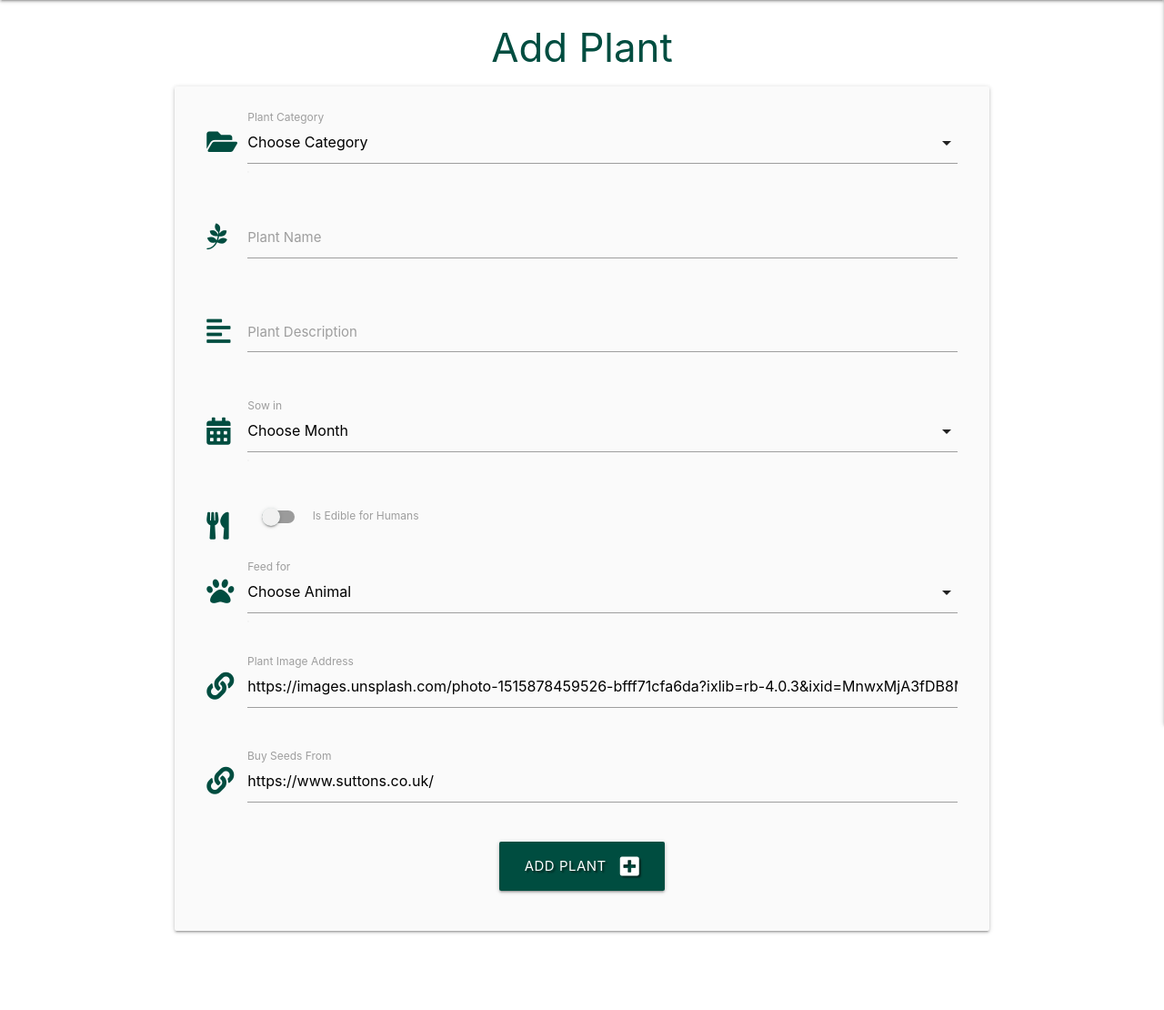
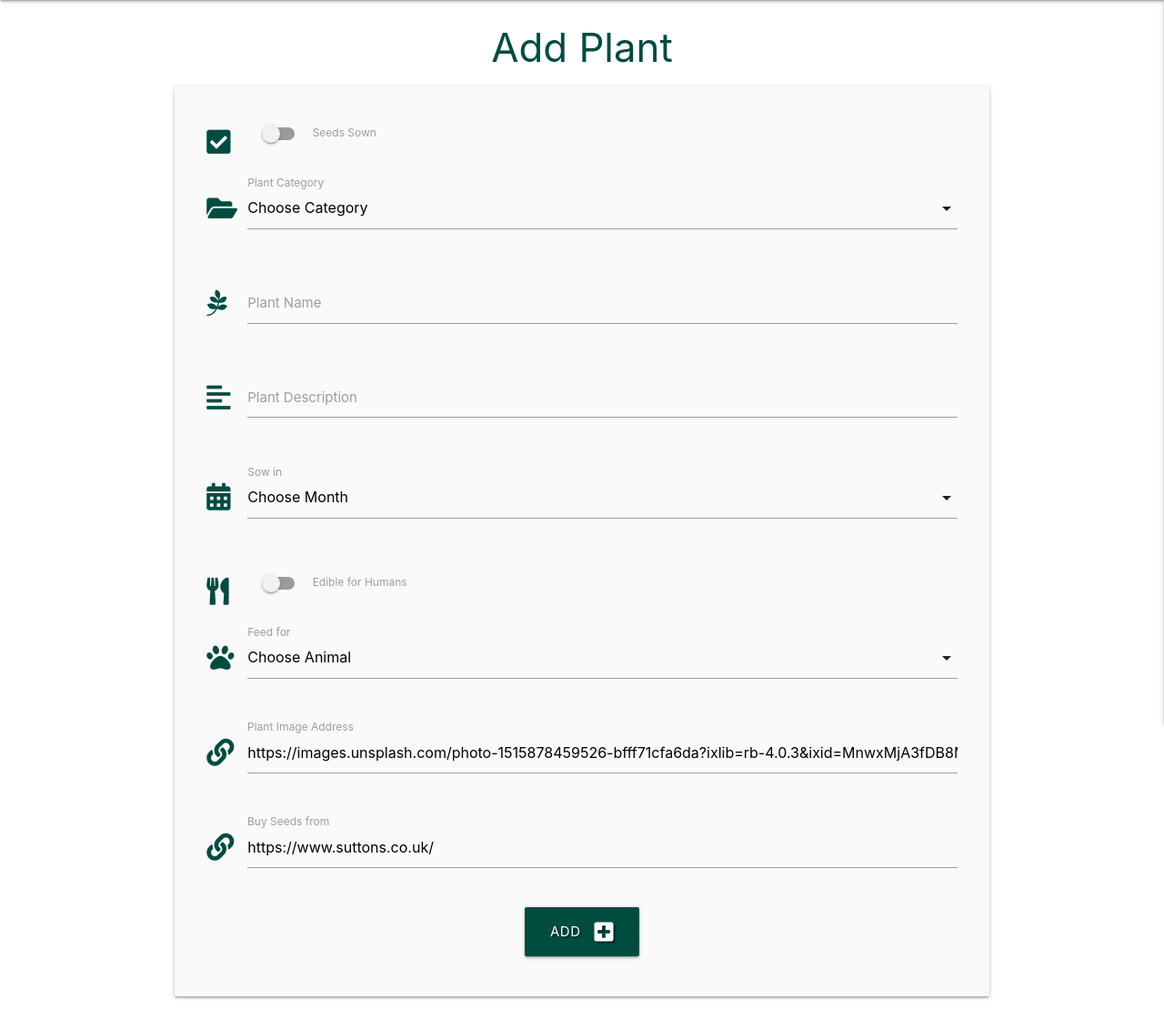
Before and after one commit to janet-dev/ci-milestone-project-3, a Flask app: page /add_plant in a window 1280 px wide. Shown: the part 64-1174 px from the top of the page at 91% size. Before the commit the page ends 1090 px from the top, so only its background shows below. Run offline with Flask 2, Linux system fonts and the light colour scheme; the visitor is signed in with stand-in values (Sample User, id 1); data that the repository does not hold is empty; some libraries are stand-ins or nearby versions.

Commit message:
Add toggle for Seeds Sown and orange tick icon on card face

```diff
--- a/app.py
+++ b/app.py
@@ -292,11 +292,14 @@ def add_plant():
     '''
     if request.method == "POST":
         is_edible = "on" if request.form.get("is_edible") else "off"
+        is_done = "on" if request.form.get("is_done") else "off"
+
         plant = {
             "category_name": request.form.get("category_name"),
             "plant_name": request.form.get("plant_name"),
             "plant_description": request.form.get("plant_description"),
             "sow": request.form.get("sow"),
+            "is_done": is_done,
             "is_edible": is_edible,
             "animal_name": request.form.get("animal_name"),
             "link": request.form.get("link"),
@@ -336,12 +339,14 @@ def edit_plant(plant_id):
 
     if request.method == "POST":
         is_edible = "on" if request.form.get("is_edible") else "off"
+        is_done = "on" if request.form.get("is_done") else "off"
         submit = {
             "category_name": request.form.get("category_name"),
             "plant_name": request.form.get("plant_name"),
             "plant_description": request.form.get("plant_description"),
             "sow": request.form.get("sow"),
             "is_edible": is_edible,
+            "is_done": is_done,
             "animal_name": request.form.get("animal_name"),
             "link": request.form.get("link"),
             "seed_link": request.form.get("seed_link"),
--- a/templates/add_plant.html
+++ b/templates/add_plant.html
@@ -5,6 +5,20 @@
 
     <div class="row card-panel grey lighten-5">
         <form class="col s12" method="POST" action="{{ url_for('add_plant') }}">
+            <!-- is_done toggle -->
+            <div class="row">
+                <div class="input-field col s12">
+                    <!-- Switch -->
+                    <div class="switch">
+                        <i class="fas fa-check-square prefix teal-text text-darken-4"></i>
+                        <label for="is_done">
+                            <input type="checkbox" id="is_done" name="is_done">
+                            <span class="lever"></span>
+                            Seeds Sown
+                        </label>
+                    </div>
+                </div>
+            </div>
             <!-- category selection -->
             <div class="row">
                 <div class="input-field col s12">
@@ -58,7 +72,7 @@
                         <label for="is_edible">
                             <input type="checkbox" id="is_edible" name="is_edible">
                             <span class="lever"></span>
-                            Is Edible for Humans
+                            Edible for Humans
                         </label>
                     </div>
                 </div>
@@ -91,14 +105,14 @@
                     <i class="fas fa-link prefix teal-text text-darken-4"></i>
                     <input id="seed_link" name="seed_link" minlength="5" maxlength="150" type="text" class="validate" required
                         value="https://www.suttons.co.uk/">
-                    <label for="seed_link">Buy Seeds From</label>
+                    <label for="seed_link">Buy Seeds from</label>
                 </div>
             </div>
             <!-- submit button -->
             <div class="row">
                 <div class="col s12 center-align">
                     <button type="submit" class="btn-large teal darken-4 text-shadow">
-                        Add Plant <i class="fas fa-plus-square right"></i>
+                        Add <i class="fas fa-plus-square right"></i>
                     </button>
                 </div>
             </div>
--- a/templates/plants.html
+++ b/templates/plants.html
@@ -37,6 +37,10 @@
                                         data-position="right" data-tooltip="EDIBLE"></i>
                                 {% endif %}
                                 <br>Sow: {{ plant.sow }}
+                                {% if plant.is_done == "on" %}
+                                    <i class="fas fa-check-square amber-text text-darken-4 tooltipped"
+                                        data-position="right" data-tooltip="DONE"></i>
+                                {% endif %}
                                 <i class="fas fa-ellipsis-v right"></i>
                             </span>
                             <p><a href="{{ plant.seed_link }}" target="_blank">Seed Catalogue</a></p>
--- a/templates/profile.html
+++ b/templates/profile.html
@@ -38,6 +38,10 @@
                                             data-position="right" data-tooltip="EDIBLE"></i>
                                     {% endif %}
                                     <br>Sow: {{ plant.sow }}
+                                    {% if plant.is_done == "on" %}
+                                    <i class="fas fa-check-square amber-text text-darken-4 tooltipped"
+                                        data-position="right" data-tooltip="DONE"></i>
+                                    {% endif %}
                                     <i class="fas fa-ellipsis-v right"></i>
                                 </span>
                                 <p><a href="{{ plant.seed_link }}" target="_blank">Seed Catalogue</a></p>
```
Also changed, not shown: templates/edit_plant.html (+21 -3 lines).
